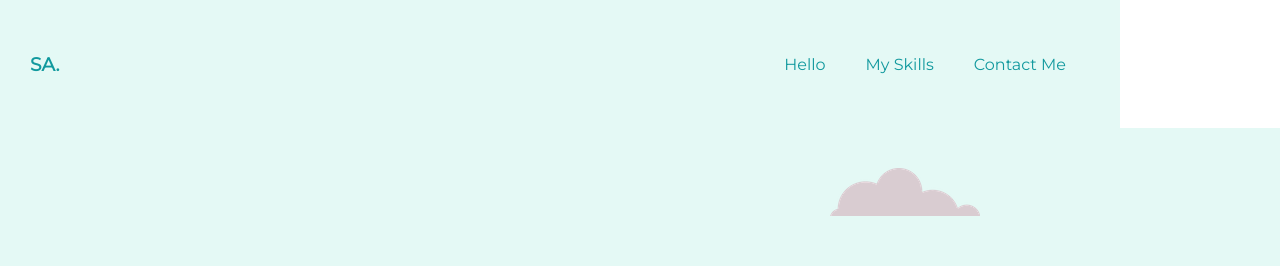
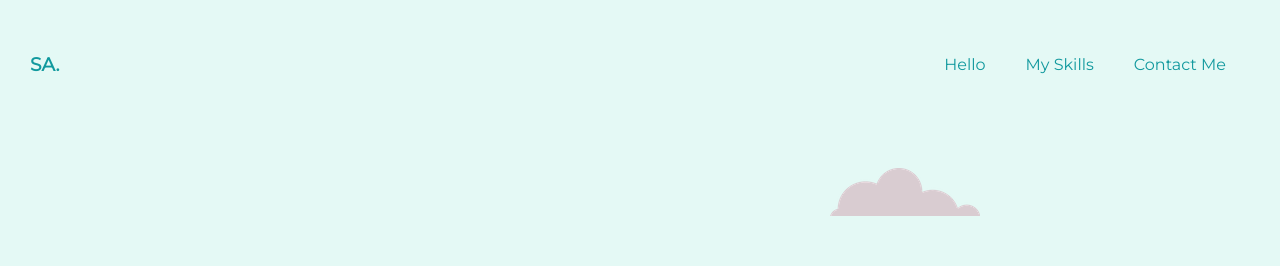
Before and after one commit to Sourav9888/Sourav-profie, a plain HTML site: page index.html in a window 1280 px wide. Shown: the top 266 px of the page. Drawn offline with Linux system fonts and the light colour scheme.

Commit message:
Update style.css

```diff
--- a/CSS/style.css
+++ b/CSS/style.css
@@ -44,8 +44,6 @@ ul{
     align-items:center;
     background-color:#e4f9f5;
     height: 8em;
-    max-width: 1100px;
-    width: 95%;
     padding-left:10px;
     padding-right:10px;
     justify-content: space-between;
```
